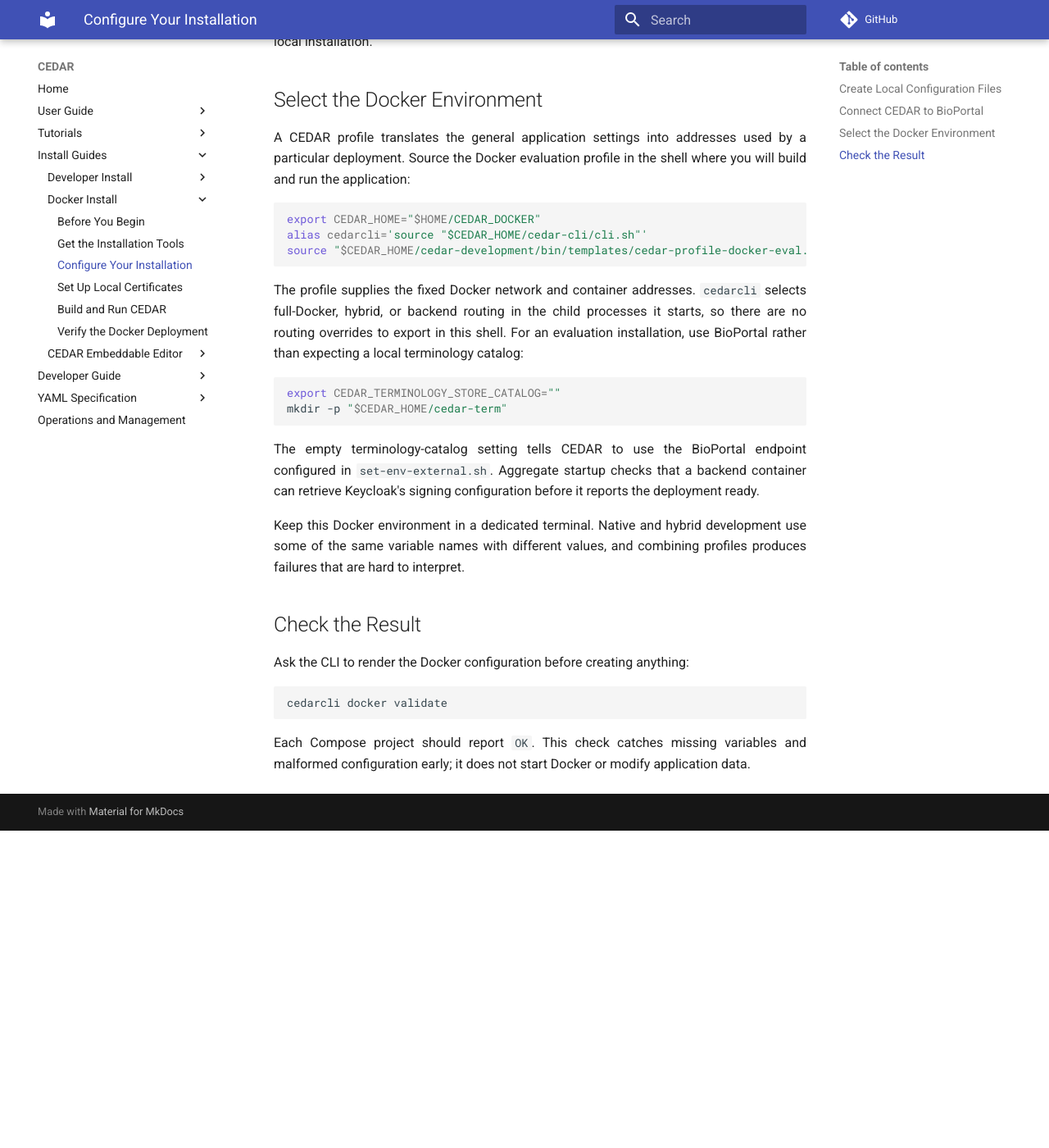
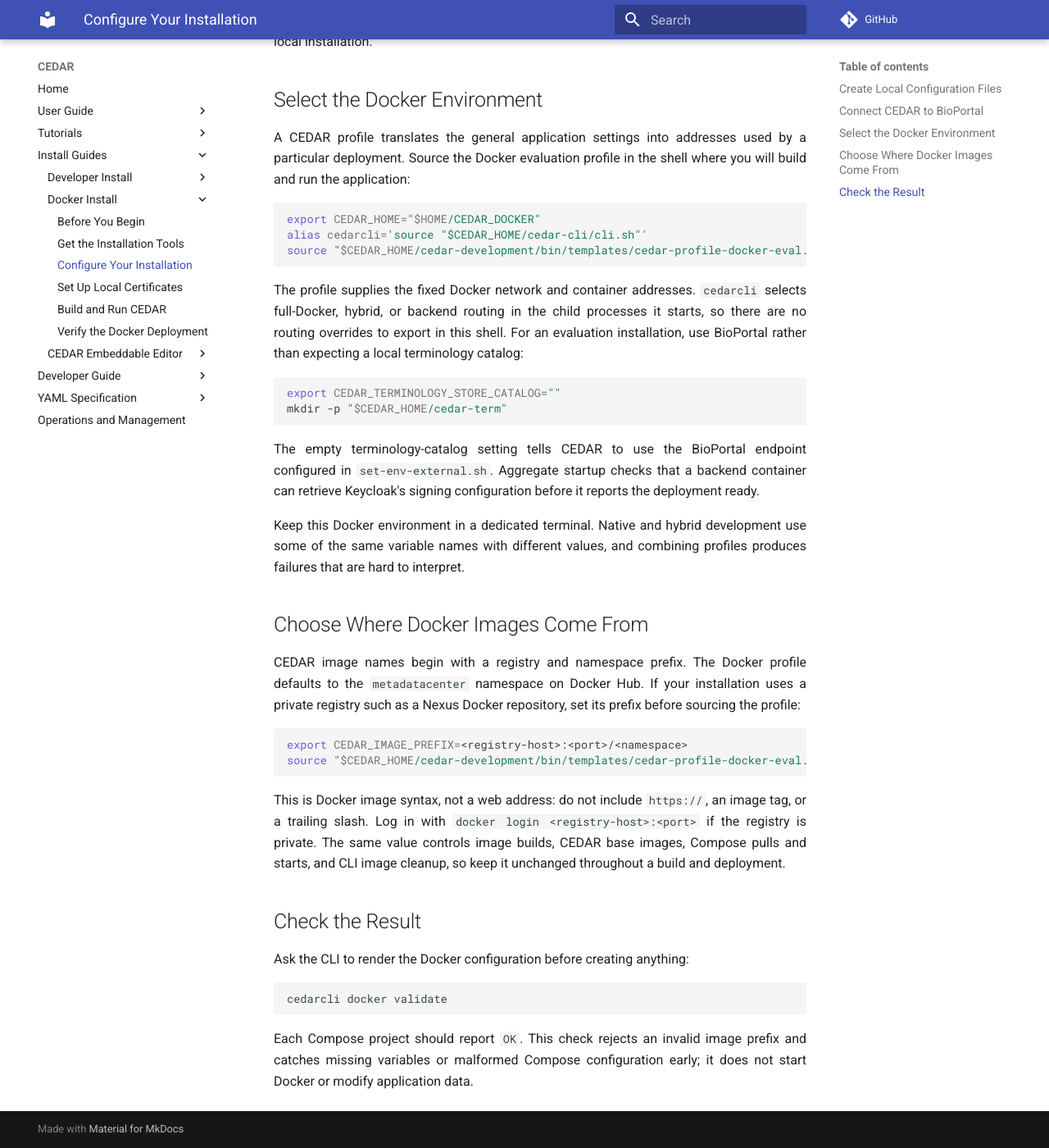
Before and after one commit to metadatacenter/cedar-mkdocs, an MkDocs documentation site: the page built from docs/install-docker-eval/configuration.md, in a window 1280 px wide and 1400 px high, scrolled down 808 px. Shown: the whole window at 82% size. Built offline with MkDocs 1.6.1 and Material for MkDocs 9.7.7, drawn with Linux system fonts in a browser that asks for light colours; comment, search, counter and statistics services are not loaded; before the commit the page ends 1821 px from its top, so only the background shows below that.

Commit message:
Document Docker image registry configuration

````diff
--- a/docs/install-docker-eval/configuration.md
+++ b/docs/install-docker-eval/configuration.md
@@ -61,6 +61,22 @@
 same variable names with different values, and combining profiles produces failures that are hard
 to interpret.
 
+## Choose Where Docker Images Come From
+
+CEDAR image names begin with a registry and namespace prefix. The Docker profile defaults to the
+`metadatacenter` namespace on Docker Hub. If your installation uses a private registry such as a
+Nexus Docker repository, set its prefix before sourcing the profile:
+
+```bash
+export CEDAR_IMAGE_PREFIX=<registry-host>:<port>/<namespace>
+source "$CEDAR_HOME/cedar-development/bin/templates/cedar-profile-docker-eval.sh"
+```
+
+This is Docker image syntax, not a web address: do not include `https://`, an image tag, or a
+trailing slash. Log in with `docker login <registry-host>:<port>` if the registry is private. The
+same value controls image builds, CEDAR base images, Compose pulls and starts, and CLI image
+cleanup, so keep it unchanged throughout a build and deployment.
+
 ## Check the Result
 
 Ask the CLI to render the Docker configuration before creating anything:
@@ -69,5 +85,6 @@
 cedarcli docker validate
 ```
 
-Each Compose project should report `OK`. This check catches missing variables and malformed
-configuration early; it does not start Docker or modify application data.
+Each Compose project should report `OK`. This check rejects an invalid image prefix and catches
+missing variables or malformed Compose configuration early; it does not start Docker or modify
+application data.
````
Also changed, not shown: docs/install-docker-eval/build-and-run.md (+4 -0 lines).
